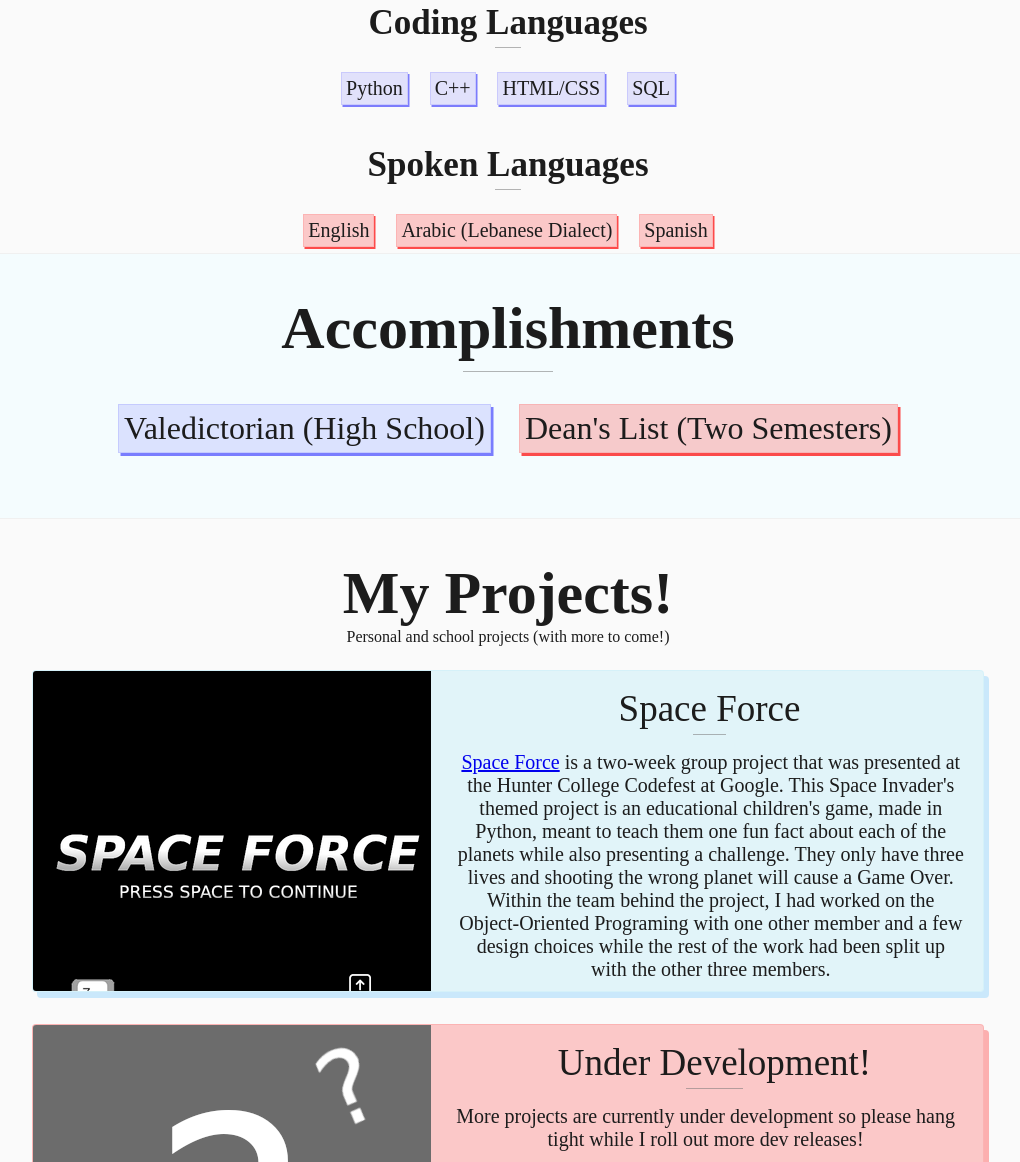
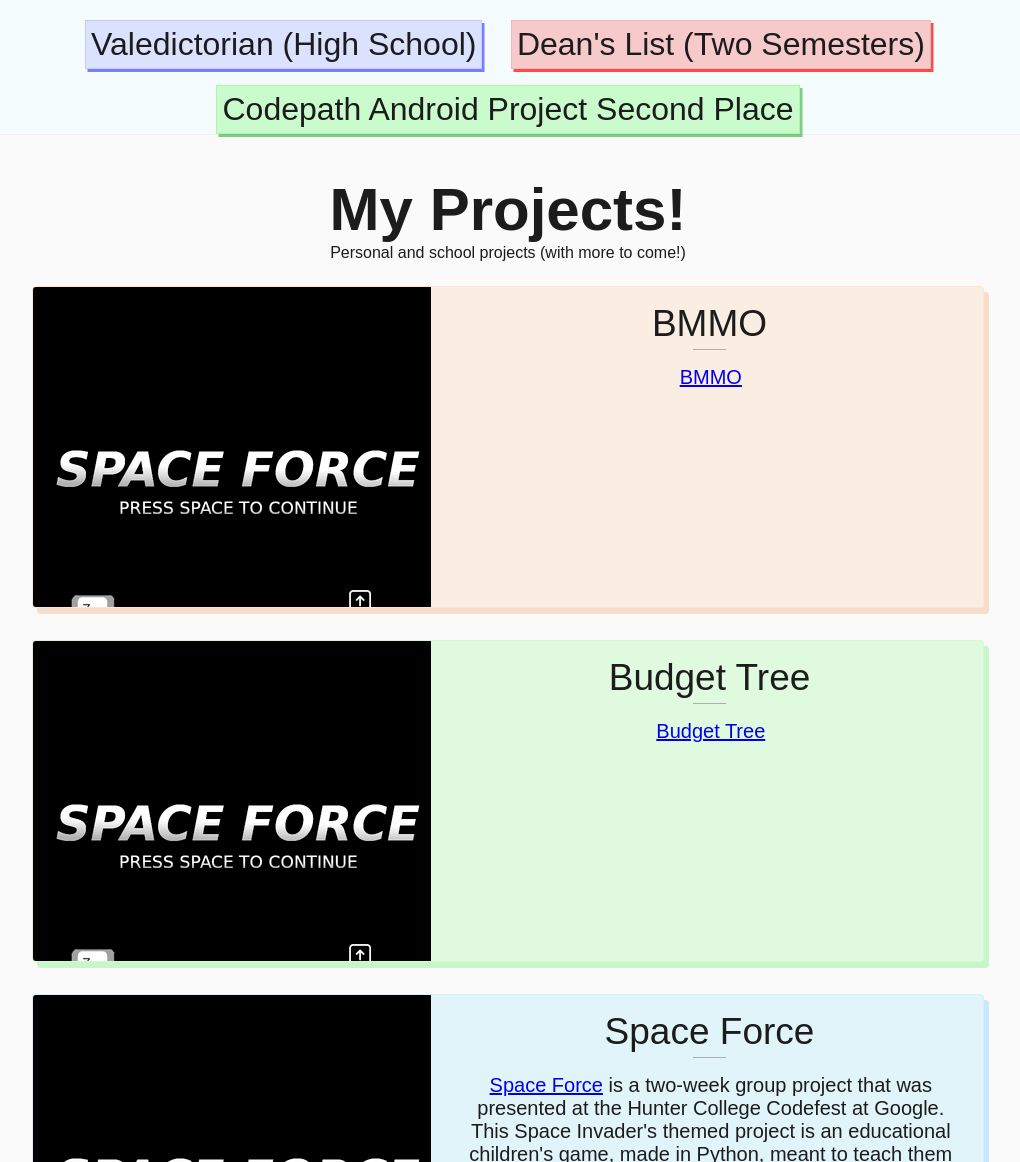
Before and after one commit to Delkik/delkik.github.io, a plain HTML site: page index.html in a window 1280 px wide. Shown: the part 1769-2931 px from the top of the page, without its empty margins (132-1152 px from the left). Drawn offline with Linux system fonts and the light colour scheme.

Commit message:
syle changes

```diff
--- a/CSS/style.css
+++ b/CSS/style.css
@@ -4,6 +4,7 @@
   margin:0;
   padding:0;
   border:0;
+  font-family:Arial, Helvetica, sans-serif;
 }
 
 html {
@@ -23,7 +24,7 @@ ul#navbar {
 li {
   float: left;
   font-size: large;
-  font-family:segoe UI;
+  font-family:Arial, Helvetica, sans-serif;
 }
 
 li a {
@@ -70,7 +71,7 @@ a.links, a.links:hover{
 
 #about{
   width: 100%;
-  height: 100vh;
+  height: 52vh;
   text-align: center;
   padding-top: 20px;
   color: #1c1c1c;
@@ -84,6 +85,7 @@ a.links, a.links:hover{
 	height:33vh;
   margin-top: 4vh;
   margin-bottom: 7vh;
+  margin-left: 28vw;
   overflow: auto;
   text-align: center;
 }
@@ -96,7 +98,7 @@ a.links, a.links:hover{
 }
 
 .professional{
-  margin-left: 4vw;
+  /* margin-left: 4vw; */
   box-shadow: 5px 6px rgb(10, 162, 255, 0.2);
   border: 1px solid rgb(10, 192, 242, 0.05);
   background-color: rgb(10, 192, 242, 0.1);
@@ -113,7 +115,7 @@ h1{font-size: 60px;margin-top: 3vh;}
 
 #projects{
   width: 100%;
-  height: 110vh;
+  height: 210vh;
   text-align: center;
   background-color: #fafafa;
   border-bottom: 1px solid #f0f0f0;
@@ -163,6 +165,18 @@ div.proj{
 .wip{
   background-image: url("images/WIP.png");
   padding-right: 10px;
+}
+
+.budget{
+  box-shadow: 5px 6px rgba(9, 225, 10, 0.2);
+  border: 1px solid rgba(9, 255, 0, 0.05);
+  background-color: rgba(9, 255, 0, 0.1);
+}
+
+.bmmo{
+  box-shadow: 5px 6px rgba(243, 106, 23, 0.2);
+  border: 1px solid rgba(243, 136, 13, 0.05);
+  background-color: rgba(243, 136, 13, 0.1);
 }
 
 .space{
@@ -256,9 +270,17 @@ h2{
   display: inline-block;
   padding: 5px;
   font-size: 32px;
-  margin-bottom: 4vh;
+  /* margin-bottom: 4vh; */
   margin-right: 1.5vh;
   margin-left: 1.5vh;
+}
+
+.cod{
+  margin-bottom: 4vh;
+  margin-top: 2vh;
+  background-color: rgba(39, 245, 12, 0.2);
+  border: 1px solid rgb(39, 245, 12, 0.2);
+  box-shadow: 2.5px 3px rgba(9, 160, 16, 0.5);
 }
 
 .val{
@@ -269,6 +291,7 @@ h2{
 }
 
 .dean{
+  margin-top: 1vh;
   background-color: rgb(255,0,0, 0.2);
   border: 1px solid rgb(255,0,0, 0.1);
   box-shadow: 2.5px 3px rgb(255,0,0, 0.7);
@@ -310,7 +333,7 @@ footer{
 @media (max-width: 1710px) {
   .personal, .professional{
     width: 60vw;
-    height: 36.5vh;
+    height: 34.5vh;
     margin-left: auto;
     margin-right: auto;
   }
@@ -326,12 +349,15 @@ footer{
     overflow: auto;
   }
 
-  .accomplish{
-    font-size: 40px;
+  .acc{
+    font-size: 24px;
   }
 
   li a{
     padding: 1vh 0.6vw;
+  }
+  .cod{
+    margin-top: 1vh;
   }
 }
 
@@ -344,10 +370,13 @@ footer{
 
   #skills{
     margin: auto;
-    height: 60vh;
+    height: 50vh;
   }
 
   #accomplishments{
     height: 40vh;
   }
+  /* .cod{
+    margin-top: 3vh;
+  } */
 }
--- a/index.html
+++ b/index.html
@@ -54,7 +54,7 @@
         </p>
 
       </div>
-      <div class="aboutMe personal">
+      <!-- <div class="aboutMe personal">
 
         <p class="aboutDesc">
           One of my favorite hobbies includes drawing/sketching. I really love
@@ -73,7 +73,7 @@
           great references for what makes a video game fun.
         </p>
 
-      </div>
+      </div> -->
     </div>
 
 
@@ -105,12 +105,43 @@
       <hr class="brk accomp">
       <div class="acc val">Valedictorian (High School)</div>
       <div class="acc dean">Dean's List (Two Semesters)</div>
+      <p></p>
+      <div class="acc cod">Codepath Android Project Second Place</div>
     </div>
 
 
     <div id="projects">
       <h1 class="project">My Projects!</h1>
       <p class="descript">Personal and school projects (with more to come!)</p>
+      <div class="box bmmo">
+        <a href="https://github.com/260codepath/BMI-exercise" target="_blank">
+          <div class="proj pygame"></div>
+        </a>
+        <div class="description">
+          <p class="title">BMMO</p>
+          <hr class="brk desc">
+
+          <p class="titleDescription">
+            <a href="https://github.com/260codepath/BMI-exercise" target="_blank">BMMO</a>
+          </p>
+
+        </div>
+      </div>
+      <div class="box budget">
+        <a href="https://github.com/Delkik/Budget-Tree" target="_blank">
+          <div class="proj pygame"></div>
+        </a>
+        <div class="description">
+          <p class="title">Budget Tree</p>
+          <hr class="brk desc">
+
+          <p class="titleDescription">
+            <a href="https://github.com/Delkik/Budget-Tree" target="_blank">Budget Tree</a>
+          </p>
+
+        </div>
+      </div>
+
       <div class="box space">
         <a href="https://github.com/Delkik/spaceForce" target="_blank">
           <div class="proj pygame"></div>
```
